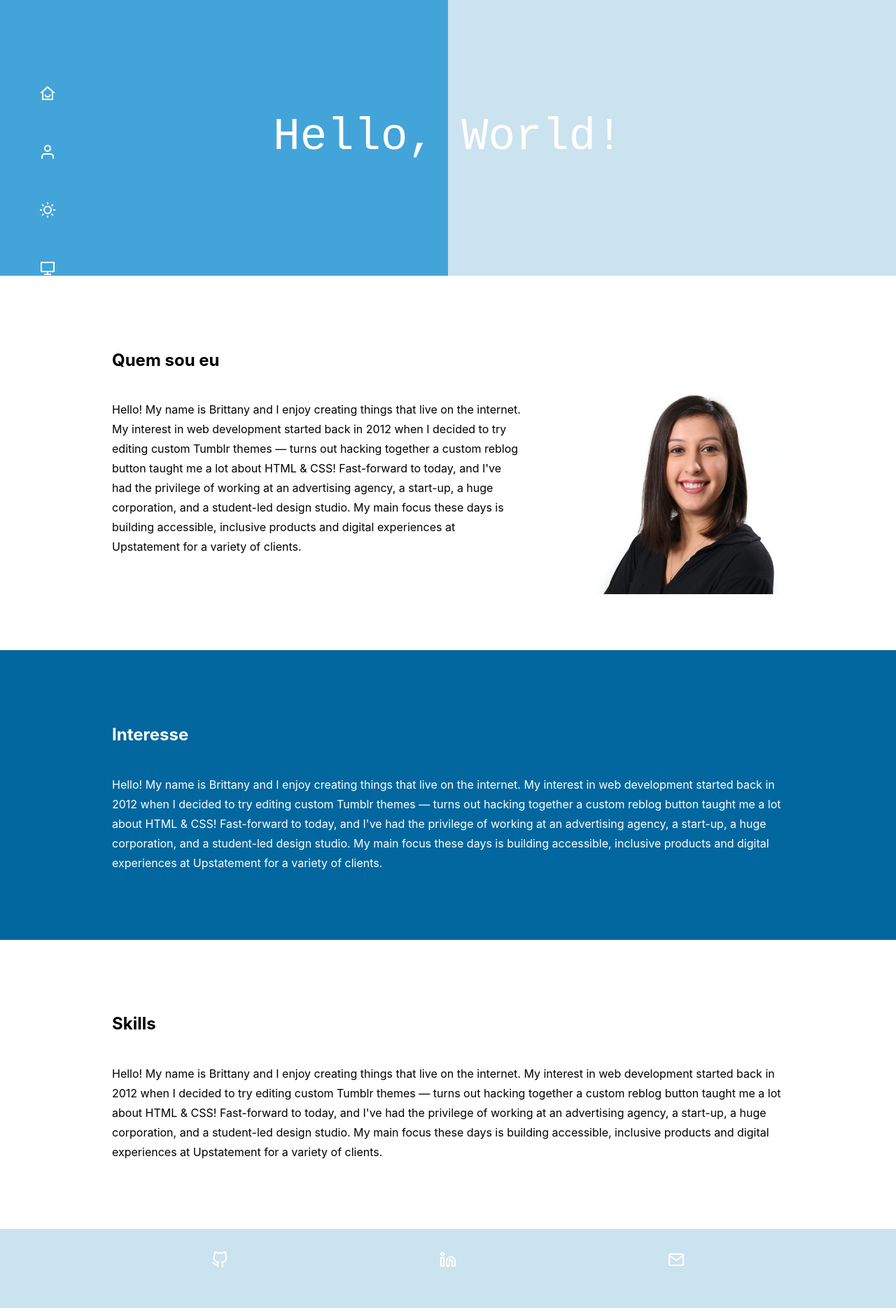
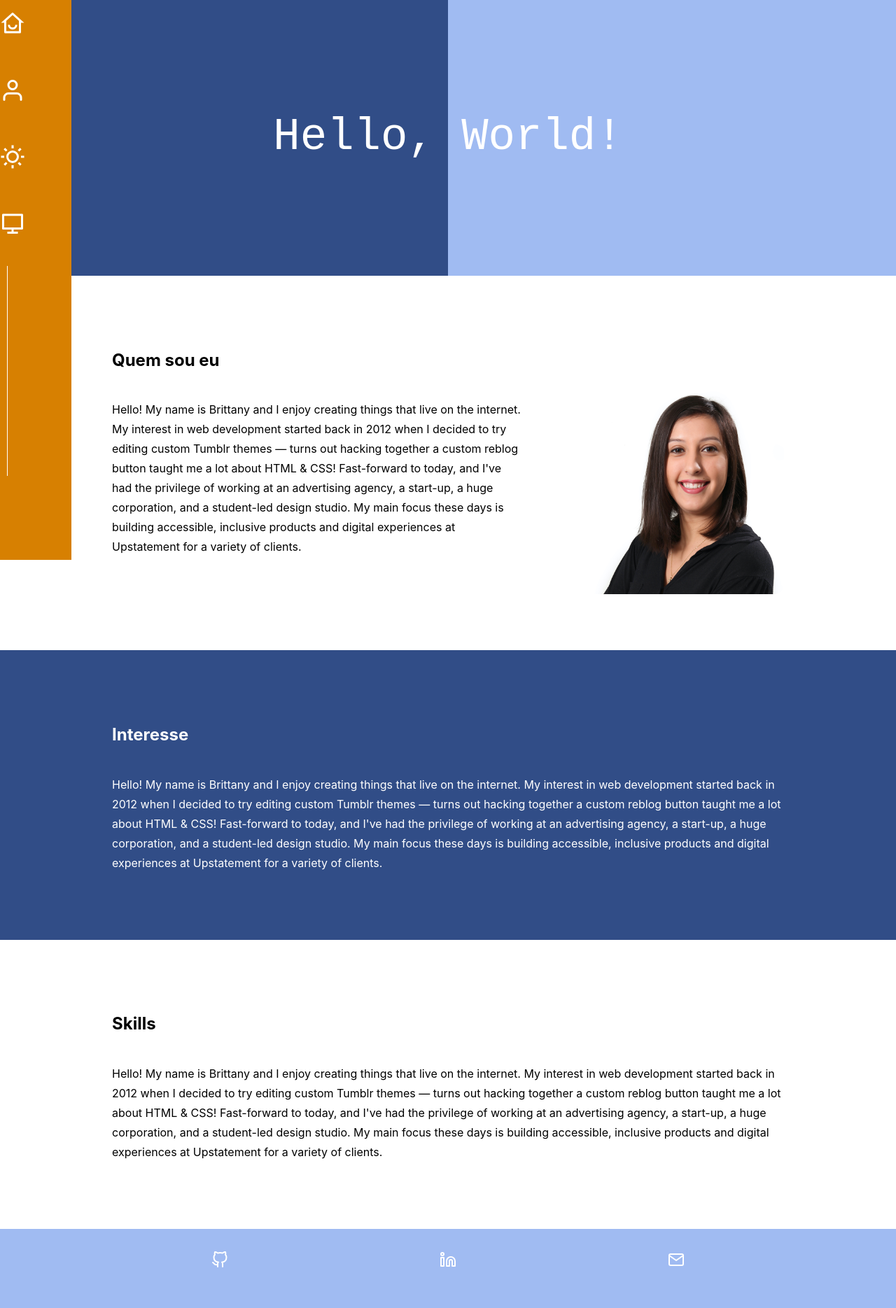
Before and after one commit to gabieller/desafio-indicium, a Next.js app: page / in a window 1280 px wide. Shown: the top 1869 px of the page at 70% size. Built offline with nearby package versions, Linux system fonts and the light colour scheme.

Commit message:
styling sidebar

```diff
--- a/src/components/Navbar.js
+++ b/src/components/Navbar.js
@@ -1,32 +1,40 @@
-import React from "react"
+import React, { useState, useEffect } from "react"
 import Link from "next/link"
 import Image from "next/image"
 
 import styles from "../styles/NavBar.module.css"
 
-export default function NavBar({ visible }) {
+export default function NavBar() {
+  const [uri, setUri] = useState("")
+
+  useEffect(() => {
+    setUri(window.location.hash)
+  })
+
+  // const uri = window.location.hash
+
   return (
     <div className={styles.sidebar}>
       <nav className={styles.nav}>
-        <ul className={styles.text}>
+        <ul className={styles.list}>
           <Link href="#home">
-            <li>
-              <Image src="/images/home.svg" height={24} width={24} />
+            <li className={`nav-item ${uri === "#home" ? "active" : ""}`}>
+              <Image src="/images/home.svg" height={36} width={36} />
             </li>
           </Link>
           <Link href="#about">
-            <li>
-              <Image src="/images/user.svg" height={24} width={24} />
+            <li className={`nav-item ${uri === "#about" ? "active" : ""}`}>
+              <Image src="/images/user.svg" height={36} width={36} />
             </li>
           </Link>
           <Link href="#interest">
-            <li>
-              <Image src="/images/sun.svg" height={24} width={24} />
+            <li className={`nav-item ${uri === "#interest" ? "active" : ""}`}>
+              <Image src="/images/sun.svg" height={36} width={36} />
             </li>
           </Link>
           <Link href="#skills">
-            <li>
-              <Image src="/images/computer.svg" height={24} width={24} />
+            <li className={`nav-item ${uri === "#skills" ? "active" : ""}`}>
+              <Image src="/images/computer.svg" height={36} width={36} />
             </li>
           </Link>
         </ul>
--- a/src/styles/Footer.module.css
+++ b/src/styles/Footer.module.css
@@ -1,6 +1,6 @@
 .footer {
-  background-color: #cbe2ef;
-  color: #000;
+  background-color: #A0BBF2;
+  color: #fff;
   width: 100%;
   height: 100%;
   display: flex;
@@ -14,7 +14,8 @@
   display: flex;
   flex-direction: row;
   justify-content: space-evenly;
-  padding: 2rem 0;
+  padding-top: 2rem;
+  padding-bottom: 1rem;
 }
 
 .copyright {
--- a/src/styles/NavBar.module.css
+++ b/src/styles/NavBar.module.css
@@ -1,83 +1,39 @@
 .sidebar {
   position: fixed;
-  /* top: 100px; */
-  width: 15%;
-  height: 40vh;
-  /* background: #000; */
+  width: 8%;
+  background-color: #d78001;
+  height: 100vh;
   font-size: 0.65em;
 }
 
-.nav {
-  position: relative;
-  top: 30%;
+.nav ul {
+  padding: 0;
+  margin: 0;
 }
 
 .nav li {
   padding-top: 1rem;
   padding-bottom: 2.5rem;
-  padding-left: 1rem;
-}
-.nav img:hover {
-  background-color: blue;
+  /* padding-left: .5rem; */
+  cursor: pointer;
+  /* padding-left: 1rem; */
 }
 
- .nav ul::after {
+/* .nav li:hover {
+  background-color: white ;
+  opacity: 30%;
+} */
+
+.nav ul::after {
   content: "";
   display: block;
   width: 1px;
   height: 300px;
-  margin-left: 1.6rem;
-  /* margin: 0px auto; */
+  margin-left: 0.6rem;
   background-color: #fff;
-
 }
 
 
-/* .vertical_line {
-  height: 100vh;
-  border-left: white 2px;
-} */
-
-/* .nav li {
-  padding: 1rem 2rem 2rem 4rem;
-} */
-
-/* .overlay {
-  position: fixed;
-  top: 100px;
-  left: 250px;
-  height: 100%;
-  display: flex;
-  background-color: rgb(177, 74, 74);
-  z-index: 1;
-} */
-/*
-.sideMenu {
-  margin: 0;
-  width: 100%;
-  position: fixed;
-  height: 100%;
-  overflow: auto;
-  text-align: left;
-  -webkit-transition: all 300ms linear;
-  transition: all 300ms linear;
-  visibility: hidden;
-} */
-/* .open {
-  margin-top: 30px;
-  left: 0;
-  height: 30vw;
-  width: 60vw;
-  transition: left 300ms, padding 300ms linear;
-  visibility: visible;
-  z-index: 1000;
-} */
-
-/* .text h1 {
-  color: #000;
-  font-weight: 400;
-} */
-
-.text li {
+.list li {
   list-style: none;
 }
--- a/src/styles/globals.css
+++ b/src/styles/globals.css
@@ -14,3 +14,7 @@ a {
 * {
   box-sizing: border-box;
 }
+
+.active {
+  background-color: #A0BBF2;
+}
--- a/src/styles/index.css
+++ b/src/styles/index.css
@@ -1,5 +1,5 @@
 .container {
-  background-color: #02679E;
+  background-color: #314d87;
   color:white;
   min-height: 100vh;
   width: 100%;
@@ -29,7 +29,7 @@ h2 {
 } */
 
 .home {
-  background: linear-gradient(90deg, #43A4D9 50%, #cbe2ef 50%);
+  background: linear-gradient(90deg, #314d87 50%, #A0BBF2 50%);
   width: 100%;
   padding: 10rem 6rem;
   display: flex;
```
